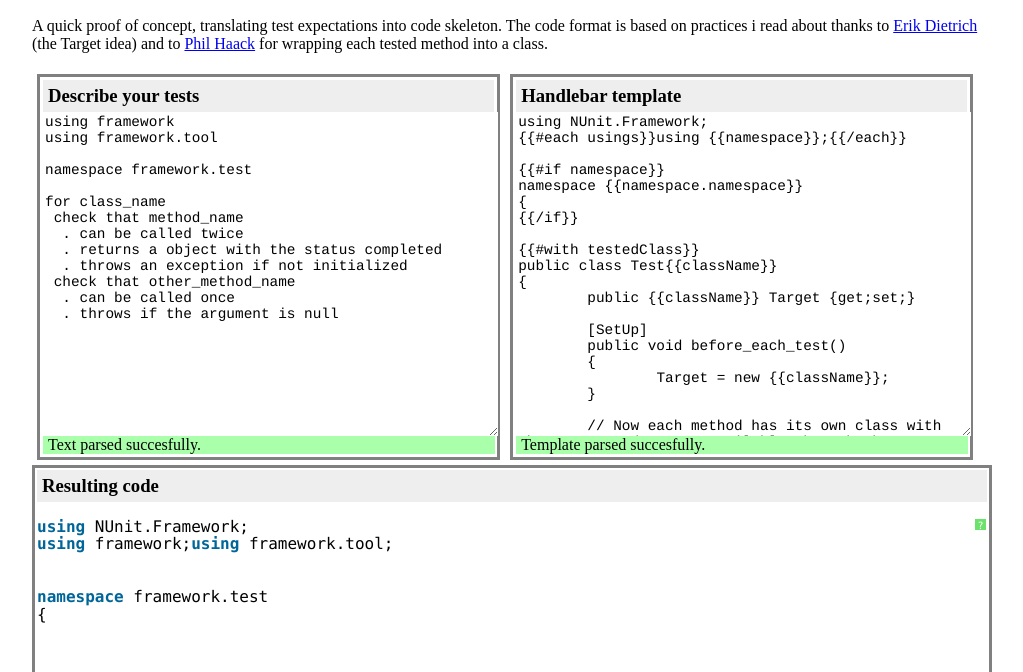
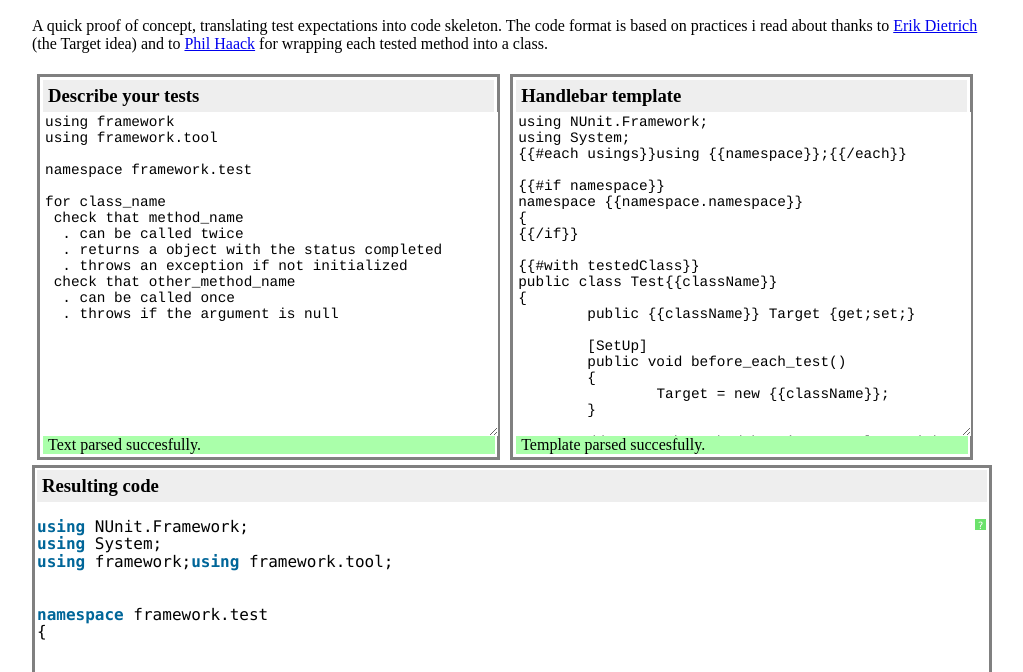
Before and after one commit to vrittis/Skeletest, a plain HTML site: page index.html in a window 1280 px wide. Shown: the part 50-722 px from the top of the page, without its empty margins (128-1151 px from the left). Drawn offline with Linux system fonts and the light colour scheme.

Commit message:
Update index.html

```diff
--- a/index.html
+++ b/index.html
@@ -59,6 +59,7 @@ for class_name
 					<h3>Handlebar template</h3>
 					<textarea rows="20" cols="50" id="template" class="editor" data-ng-model="template">
 using NUnit.Framework;
+using System;
 {{#each usings}}using {{namespace}};{{/each}}
 
 {{#if namespace}}
```
